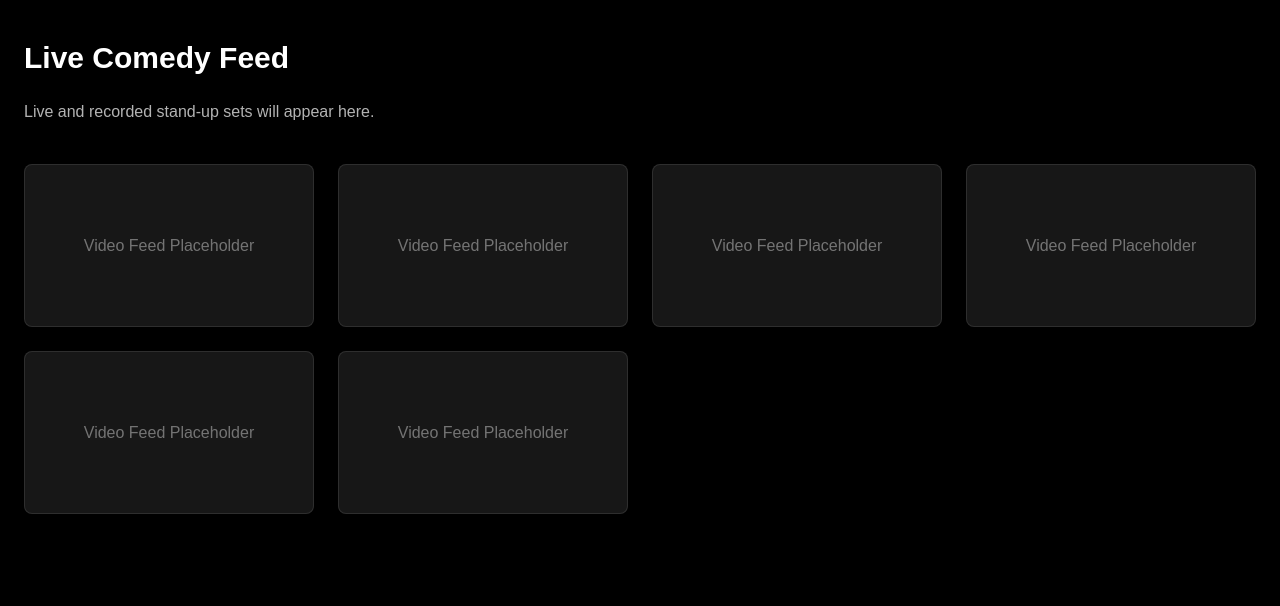
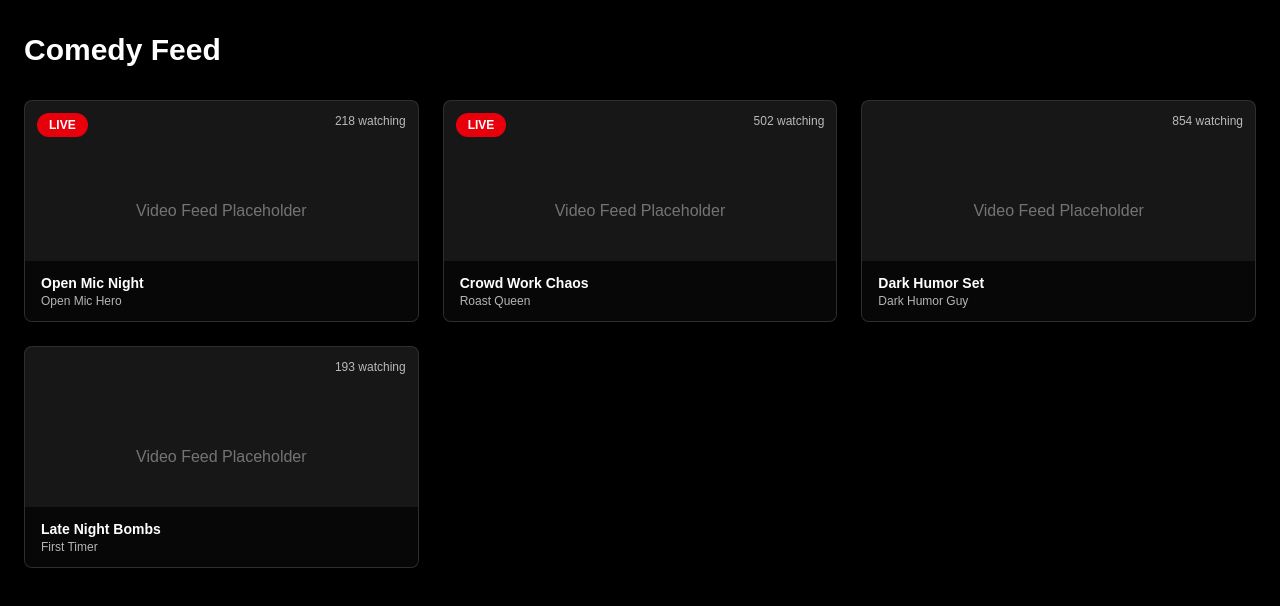
Before and after one commit to mejiasergio2002-max/LaughOutLoud, a Next.js app: page /feed in a window 1280 px wide. Shown: the top 606 px of the page. Built offline with nearby package versions, Linux system fonts and the light colour scheme.

Commit message:
Register redirects to feed and remove duplicate watch button

```diff
--- a/app/feed/page.tsx
+++ b/app/feed/page.tsx
@@ -1,27 +1,103 @@
+"use client";
+
+import { useEffect, useState } from "react";
+
+type FeedItem = {
+  id: number;
+  title: string;
+  comedian: string;
+  live: boolean;
+};
+
 export default function FeedPage() {
+  const [username, setUsername] = useState<string | null>(null);
+
+  useEffect(() => {
+    const stored = localStorage.getItem("lol_username");
+    if (stored) setUsername(stored);
+  }, []);
+
+  const feed: FeedItem[] = [
+    {
+      id: 1,
+      title: "Open Mic Night",
+      comedian: "Open Mic Hero",
+      live: true,
+    },
+    {
+      id: 2,
+      title: "Crowd Work Chaos",
+      comedian: "Roast Queen",
+      live: true,
+    },
+    {
+      id: 3,
+      title: "Dark Humor Set",
+      comedian: "Dark Humor Guy",
+      live: false,
+    },
+    {
+      id: 4,
+      title: "Late Night Bombs",
+      comedian: "First Timer",
+      live: false,
+    },
+  ];
+
   return (
-    <main className="min-h-screen bg-black text-white px-6 py-10">
-      <h1 className="text-3xl font-bold mb-6">
-        Live Comedy Feed
-      </h1>
+    <main className="min-h-screen bg-black text-white px-6 py-8">
+      {/* Header */}
+      <header className="flex items-center justify-between mb-8">
+        <h1 className="text-3xl font-bold">
+          Comedy Feed
+        </h1>
 
-      <p className="text-white/70 mb-10">
-        Live and recorded stand-up sets will appear here.
-      </p>
+        {username && (
+          <span className="text-sm text-white/70">
+            Watching as {username}
+          </span>
+        )}
+      </header>
 
-      <div
+      {/* Feed Grid */}
+      <section
         className="grid gap-6"
-        style={{ gridTemplateColumns: "repeat(auto-fill, minmax(280px, 1fr))" }}
+        style={{ gridTemplateColumns: "repeat(auto-fill, minmax(300px, 1fr))" }}
       >
-        {[1, 2, 3, 4, 5, 6].map((i) => (
+        {feed.map((item) => (
           <div
-            key={i}
-            className="aspect-video bg-neutral-900 border border-white/10 rounded-lg flex items-center justify-center text-white/40"
+            key={item.id}
+            className="relative aspect-video rounded-lg overflow-hidden bg-neutral-900 border border-white/10"
           >
-            Video Feed Placeholder
+            {/* LIVE BADGE */}
+            {item.live && (
+              <div className="absolute top-3 left-3 bg-red-600 text-xs px-3 py-1 rounded-full font-semibold">
+                LIVE
+              </div>
+            )}
+
+            {/* Viewer Count Placeholder */}
+            <div className="absolute top-3 right-3 text-xs text-white/70">
+              {Math.floor(Math.random() * 900 + 100)} watching
+            </div>
+
+            {/* Video Placeholder */}
+            <div className="flex h-full w-full items-center justify-center text-white/40">
+              Video Feed Placeholder
+            </div>
+
+            {/* Footer Info */}
+            <div className="absolute bottom-0 left-0 right-0 bg-black/70 px-4 py-3">
+              <h3 className="text-sm font-semibold">
+                {item.title}
+              </h3>
+              <p className="text-xs text-white/70">
+                {item.comedian}
+              </p>
+            </div>
           </div>
         ))}
-      </div>
+      </section>
     </main>
   );
 }
--- a/app/register/page.tsx
+++ b/app/register/page.tsx
@@ -1,6 +1,17 @@
-import Link from "next/link";
+"use client";
+
+import { useRouter } from "next/navigation";
 
 export default function RegisterPage() {
+  const router = useRouter();
+
+  function handleSubmit(e: React.FormEvent) {
+    e.preventDefault();
+
+    // later you’ll add validation + backend here
+    router.push("/feed");
+  }
+
   return (
     <main className="min-h-screen flex items-center justify-center bg-black text-white px-6">
       <div className="w-full max-w-md text-center">
@@ -9,19 +20,21 @@ export default function RegisterPage() {
         </h1>
 
         <p className="mb-8 text-white/80">
-          Sign up to perform, react, or tip comedians live.
+          Create a profile to perform, react, or tip comedians.
         </p>
 
-        <form className="flex flex-col gap-4">
+        <form onSubmit={handleSubmit} className="flex flex-col gap-4">
           <input
             type="text"
             placeholder="Username"
+            required
             className="rounded-md px-4 py-3 bg-black border border-white/30 text-white focus:outline-none focus:border-white"
           />
 
           <input
             type="email"
             placeholder="Email"
+            required
             className="rounded-md px-4 py-3 bg-black border border-white/30 text-white focus:outline-none focus:border-white"
           />
 
@@ -32,13 +45,6 @@ export default function RegisterPage() {
             Register
           </button>
         </form>
-
-        <Link
-          href="/feed"
-          className="block mt-6 text-sm underline text-white/70 hover:text-white"
-        >
-          Skip — just watch
-        </Link>
       </div>
     </main>
   );
```
